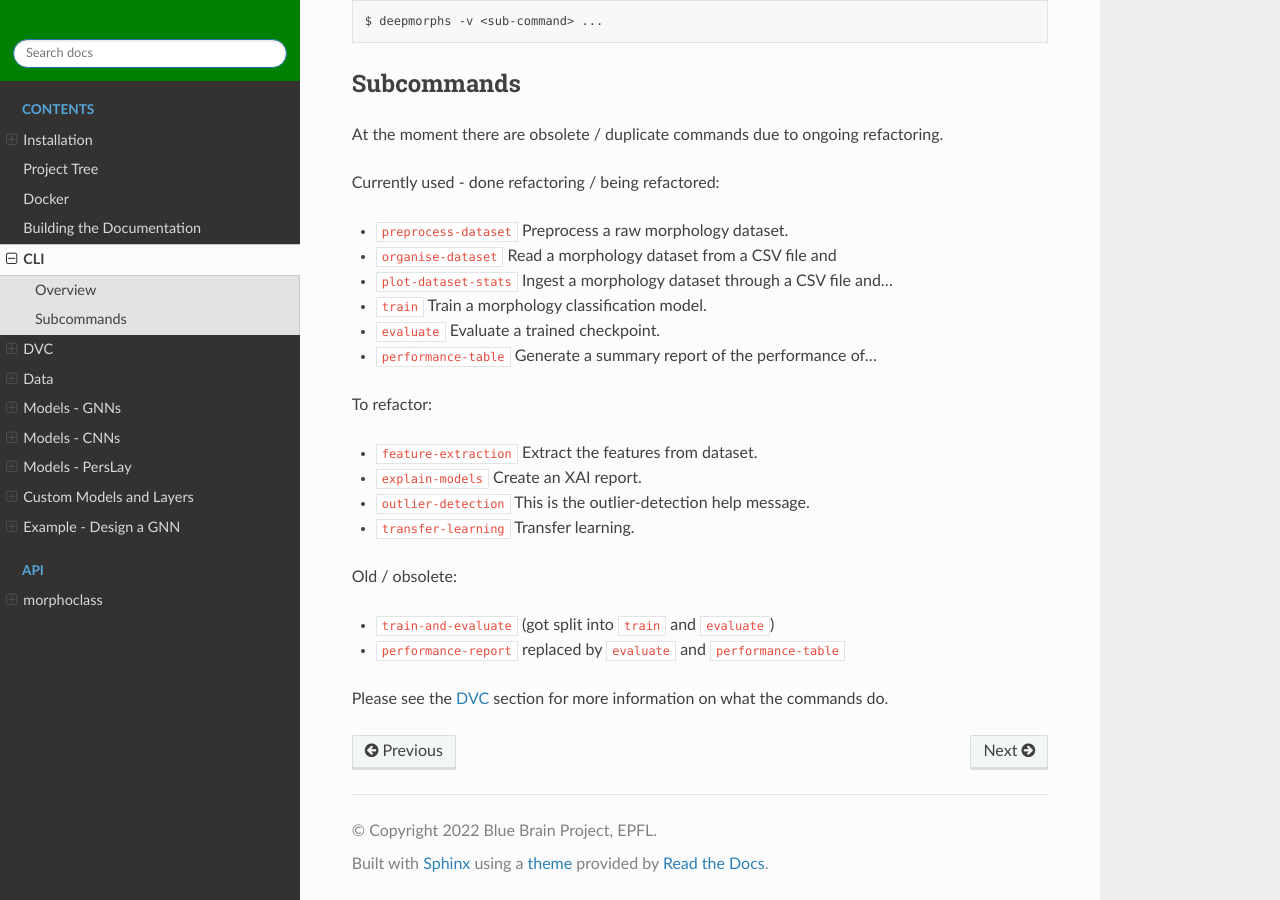
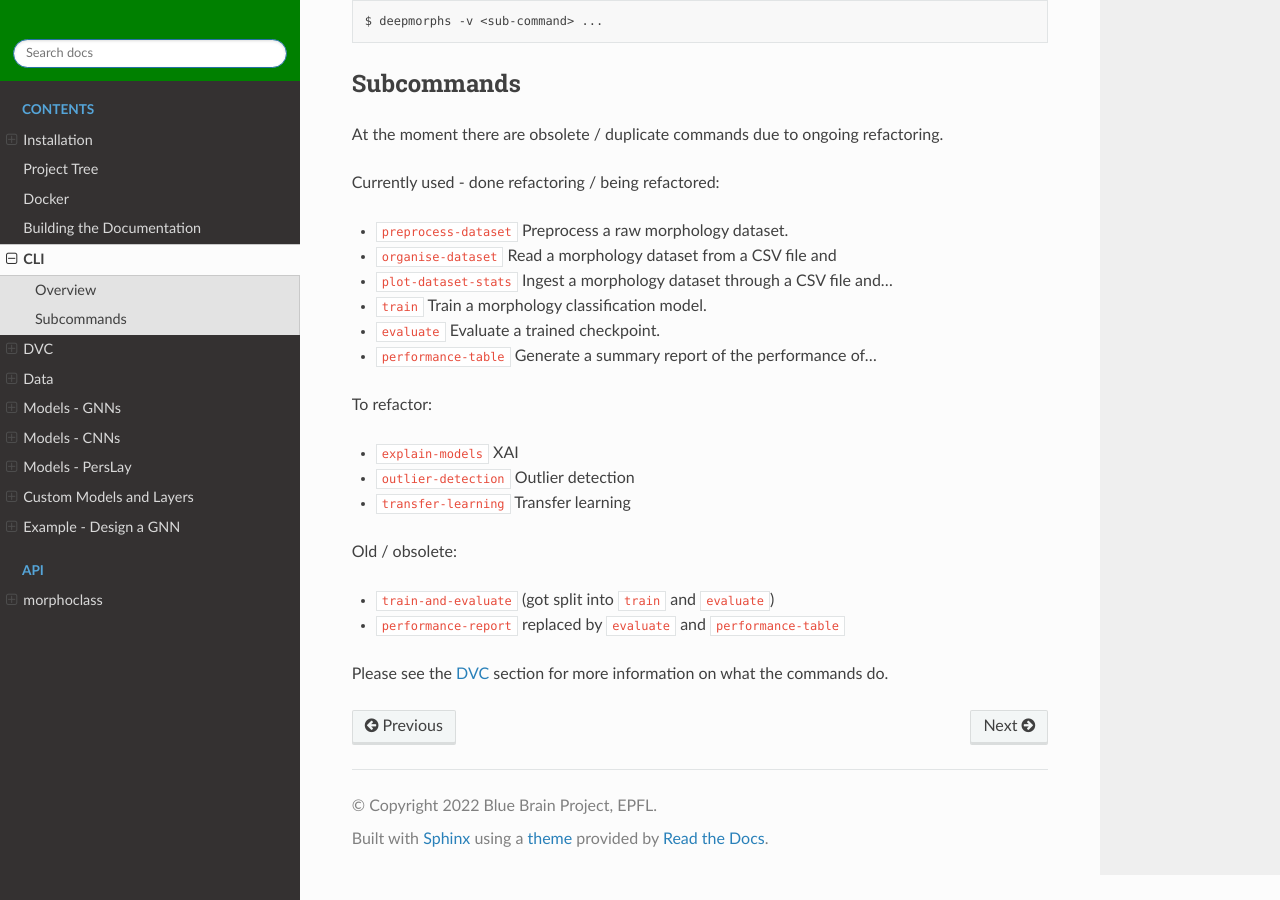
Before and after one commit to BlueBrain/morphoclass, a Sphinx documentation site: the page built from docs/source/sections/cli.rst, in a window 1280 px wide and 900 px high, scrolled down 822 px. Built offline with Sphinx 7.4.7 and the Read the Docs theme 2.0.0, drawn with Linux system fonts in a browser that asks for light colours; the version number could not be read and is left out.

Commit message:
Update command description in CLI

```diff
--- a/docs/source/sections/cli.rst
+++ b/docs/source/sections/cli.rst
@@ -56,10 +56,9 @@ Currently used - done refactoring / being refactored:
 
 To refactor:
 
-* ``feature-extraction``  Extract the features from dataset.
-* ``explain-models``      Create an XAI report.
-* ``outlier-detection``   This is the outlier-detection help message.
-* ``transfer-learning``   Transfer learning.
+* ``explain-models``      XAI
+* ``outlier-detection``   Outlier detection
+* ``transfer-learning``   Transfer learning
 
 
 Old / obsolete:
```
